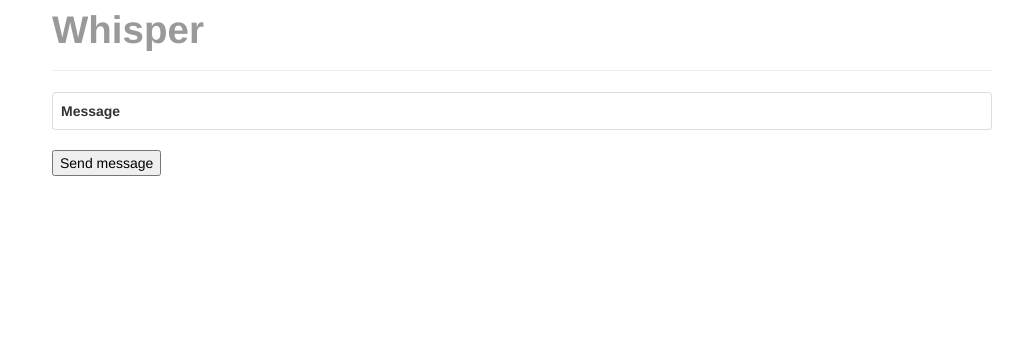
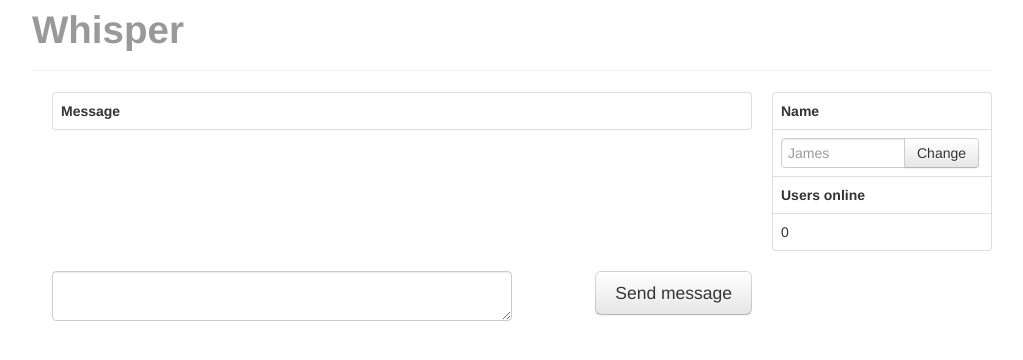
Before and after one commit to alexstuckey/whisper, a website: page public/index.html in a window 1280 px wide. Shown: the whole page, without its empty margins (118-1141 px from the left). Drawn offline with nearby package versions, Linux system fonts and the light colour scheme; no server answers.

Commit message:
Bootstrap goodness has made it look far better, looks just about respectable now.

```diff
--- a/public/index.html
+++ b/public/index.html
@@ -8,11 +8,6 @@
 	<script src="/js/jquery.min.js"></script>
 	<script src="/js/bootstrap.min.js"></script>
 	<script src="/socket.io/socket.io.js"></script>
-</head>
-<body>
-	<div class="container">
-		<h1 class="muted">Whisper</h1>
-		<hr>
 	<script>
 	  var socket = io.connect(window.location.origin);
 
@@ -26,6 +21,15 @@
 	  	console.log('Sent message!');
 	  };
 	</script>
+</head>
+<body>
+	<div class="container">
+		<div class="row">
+			<h1 class="muted">Whisper</h1>
+			<hr>
+		</div>
+		<div class="row">
+			<div class="span9">
 				<table class="table table-bordered" id="msgLog">
 					<thead>
 						<th>Message</th>
@@ -33,7 +37,35 @@
 					<tbody>
 					</tbody>
 				</table>
-		<button onclick="SendMessage('Hey there');">Send message</button>
+			</div>
+			<div class="span3">
+				<table class="table table-bordered" id="sidebar">
+					<thead>
+						<th>Name</th>
+					</thead>
+					<tbody>
+						<td class="form-inline">
+							<div class="input-append">
+								<input type="text" class="" style="width: 110px;" placeholder="James">
+								<button class="btn" type="button">Change</button>
+							</div>
+						</td>
+					</tbody>
+					<thead>
+						<th>Users online</th>
+					</thead>
+					<tbody>
+						<td>0</td>
+					</tbody>
+				</table>
+			</div>
+		</div>
+		<div class="row">
+			<div class="span9">
+				<textarea class="span6"></textarea>
+				<button class="btn btn-large pull-right" onclick="SendMessage('Hey there');">Send message</button>
+			<div>
+		</div>
 	</div>
 </body>
 </html>
```
Lines whose indentation alone changed are shown as unchanged.
